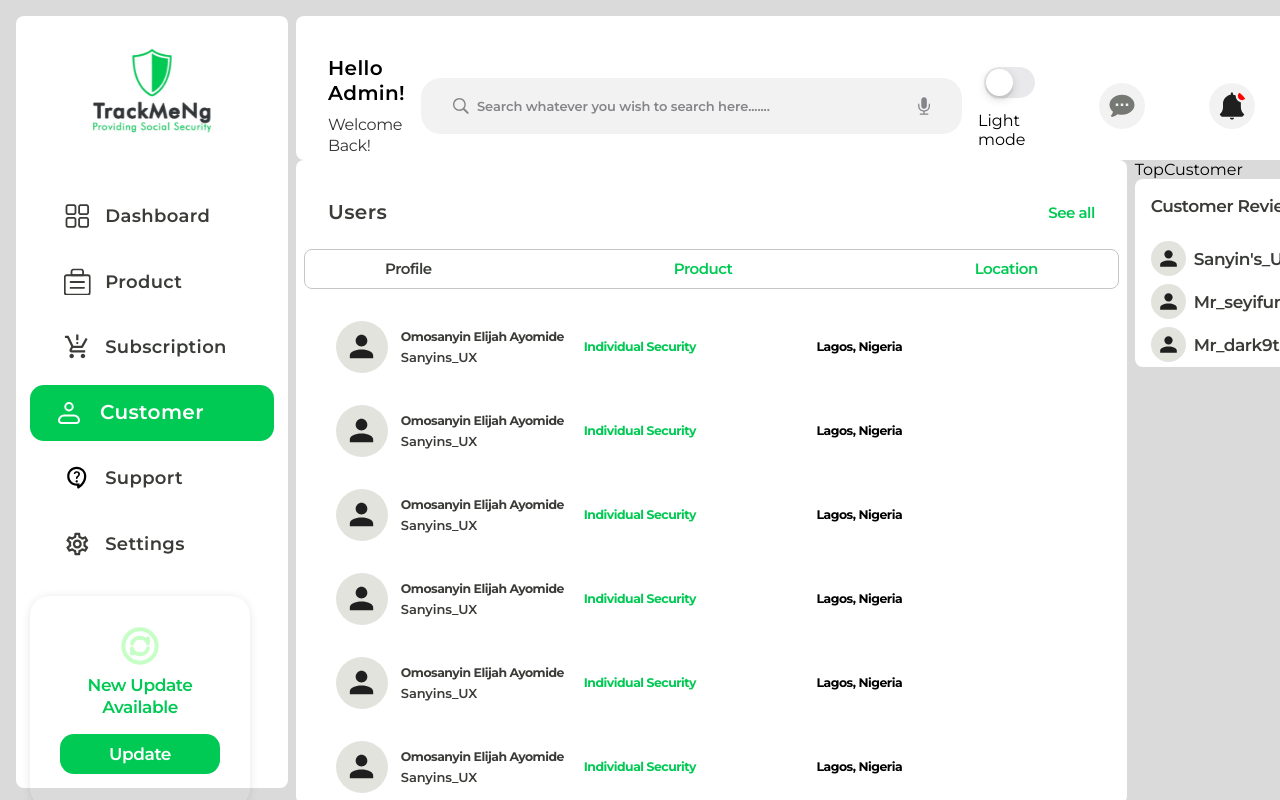
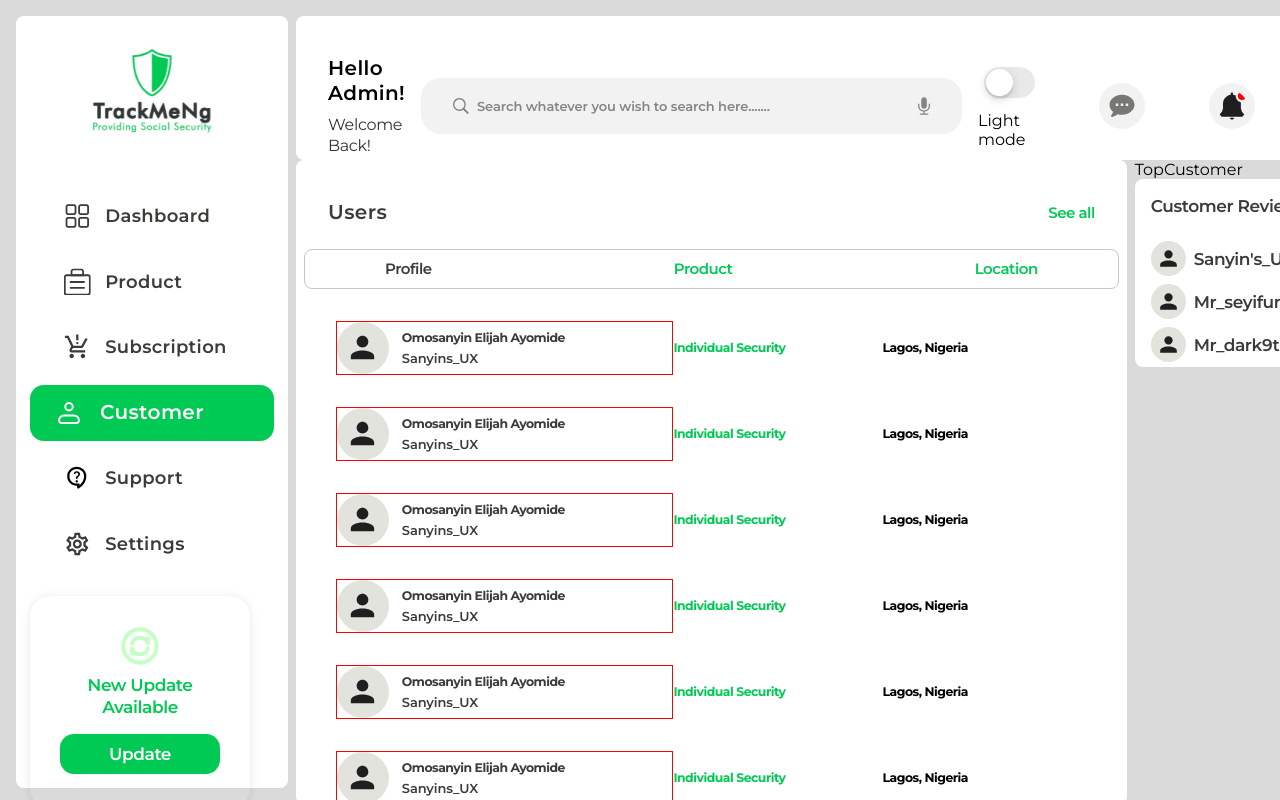
Before and after one commit to TrackMe-NG/dashboard_main, a React (Vite) app: page /customer in a window 1280 px wide. Built offline with nearby package versions, Linux system fonts and the light colour scheme.

Commit message:
chores: updated subscription styles

```diff
--- a/src/styles/subscription.scss
+++ b/src/styles/subscription.scss
@@ -106,6 +106,11 @@
           color: $light_dark;
           width: 33%;
 
+          &.pageProfileWidth {
+            width: 50%;
+            border: 1px solid red;
+          }
+
           & > div {
             span {
               font-size: 0.8125rem;
```
